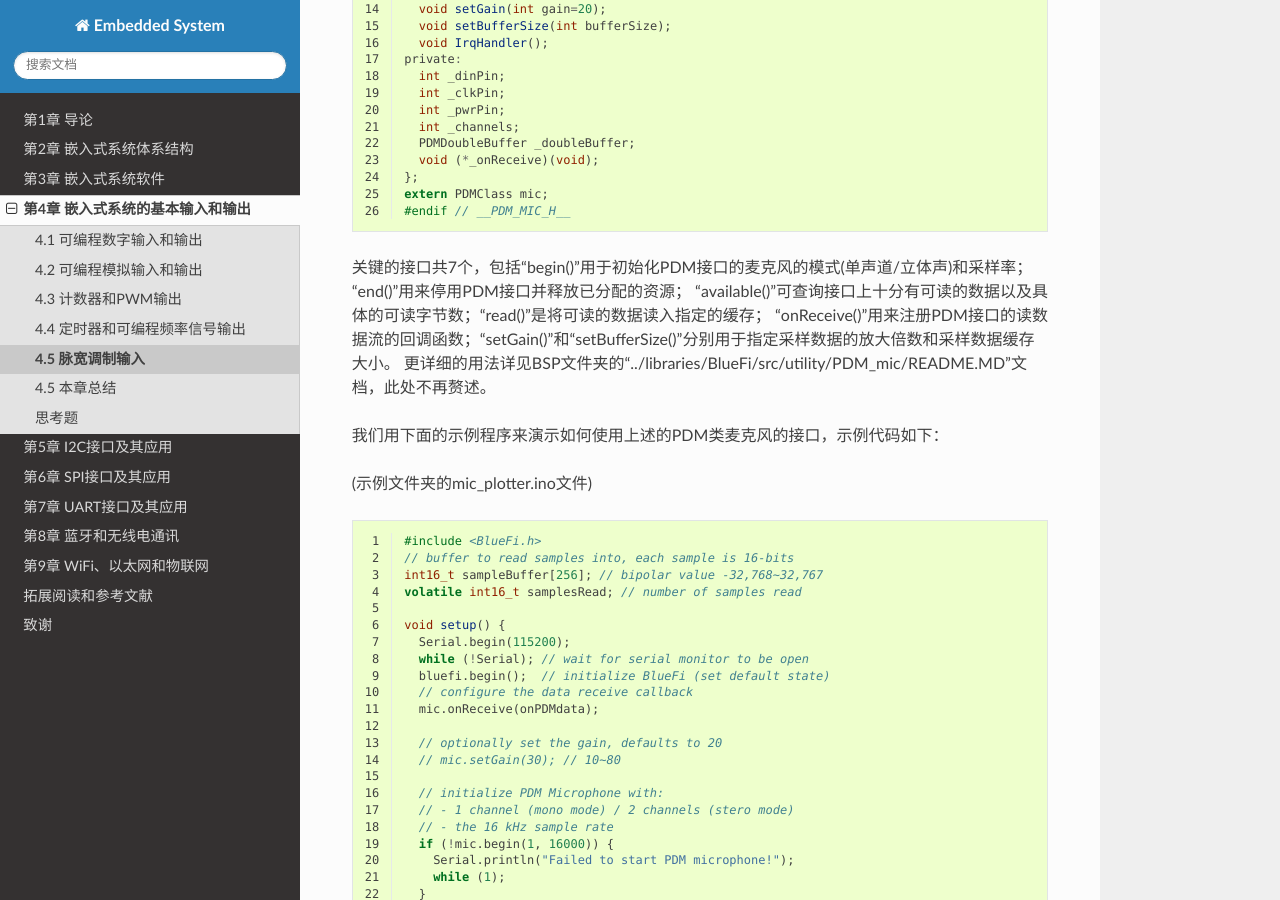
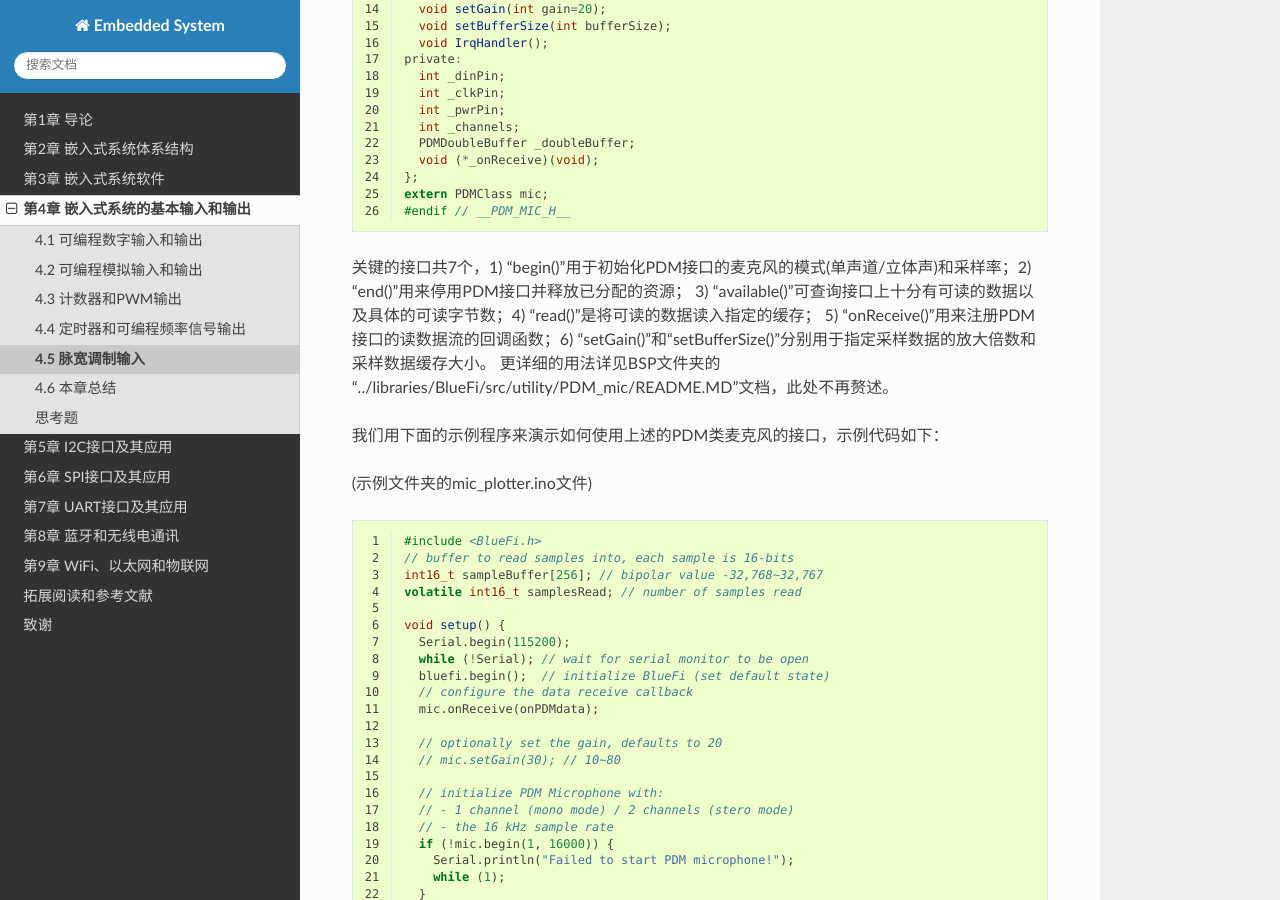
Before and after one commit to BradChan/TheEmbeddedSystem, a Sphinx documentation site: the page built from source/c4_ec_basedio/pulse_in.rst, in a window 1280 px wide and 900 px high, scrolled down 5041 px. Built offline with Sphinx 7.4.7 and the Read the Docs theme 2.0.0, drawn with Linux system fonts in a browser that asks for light colours; some of the changed text lies outside the part shown.

Commit message:
update ch4.6

```diff
--- a/source/c4_ec_basedio/pulse_in.rst
+++ b/source/c4_ec_basedio/pulse_in.rst
@@ -161,9 +161,9 @@
   extern PDMClass mic;
   #endif // __PDM_MIC_H__
 
-关键的接口共7个，包括“begin()”用于初始化PDM接口的麦克风的模式(单声道/立体声)和采样率；“end()”用来停用PDM接口并释放已分配的资源；
-“available()”可查询接口上十分有可读的数据以及具体的可读字节数；“read()”是将可读的数据读入指定的缓存；
-“onReceive()”用来注册PDM接口的读数据流的回调函数；“setGain()”和“setBufferSize()”分别用于指定采样数据的放大倍数和采样数据缓存大小。
+关键的接口共7个，1) “begin()”用于初始化PDM接口的麦克风的模式(单声道/立体声)和采样率；2) “end()”用来停用PDM接口并释放已分配的资源；
+3) “available()”可查询接口上十分有可读的数据以及具体的可读字节数；4) “read()”是将可读的数据读入指定的缓存；
+5) “onReceive()”用来注册PDM接口的读数据流的回调函数；6) “setGain()”和“setBufferSize()”分别用于指定采样数据的放大倍数和采样数据缓存大小。
 更详细的用法详见BSP文件夹的“../libraries/BlueFi/src/utility/PDM_mic/README.MD”文档，此处不再赘述。
 
 我们用下面的示例程序来演示如何使用上述的PDM类麦克风的接口，示例代码如下：
```
Also changed, not shown: source/c4_ec_basedio/summary.rst (+47 -1 lines).
